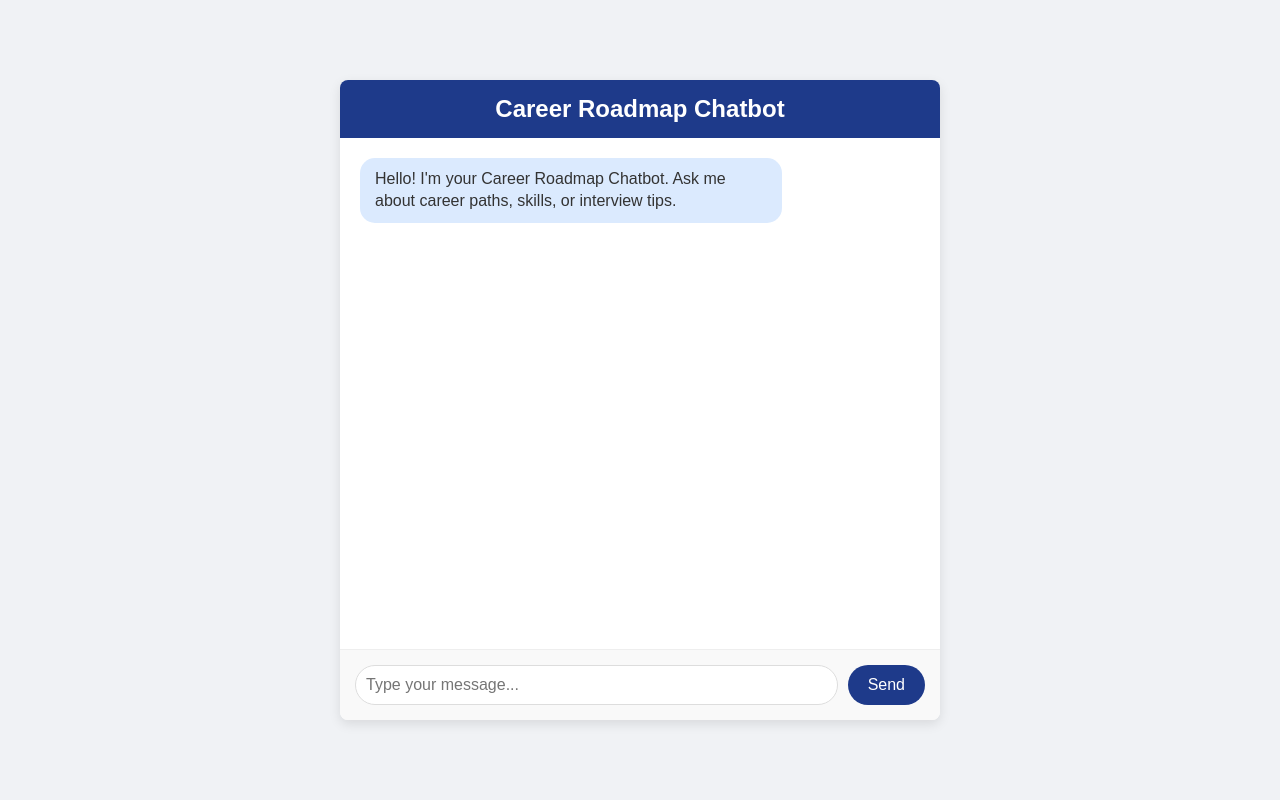
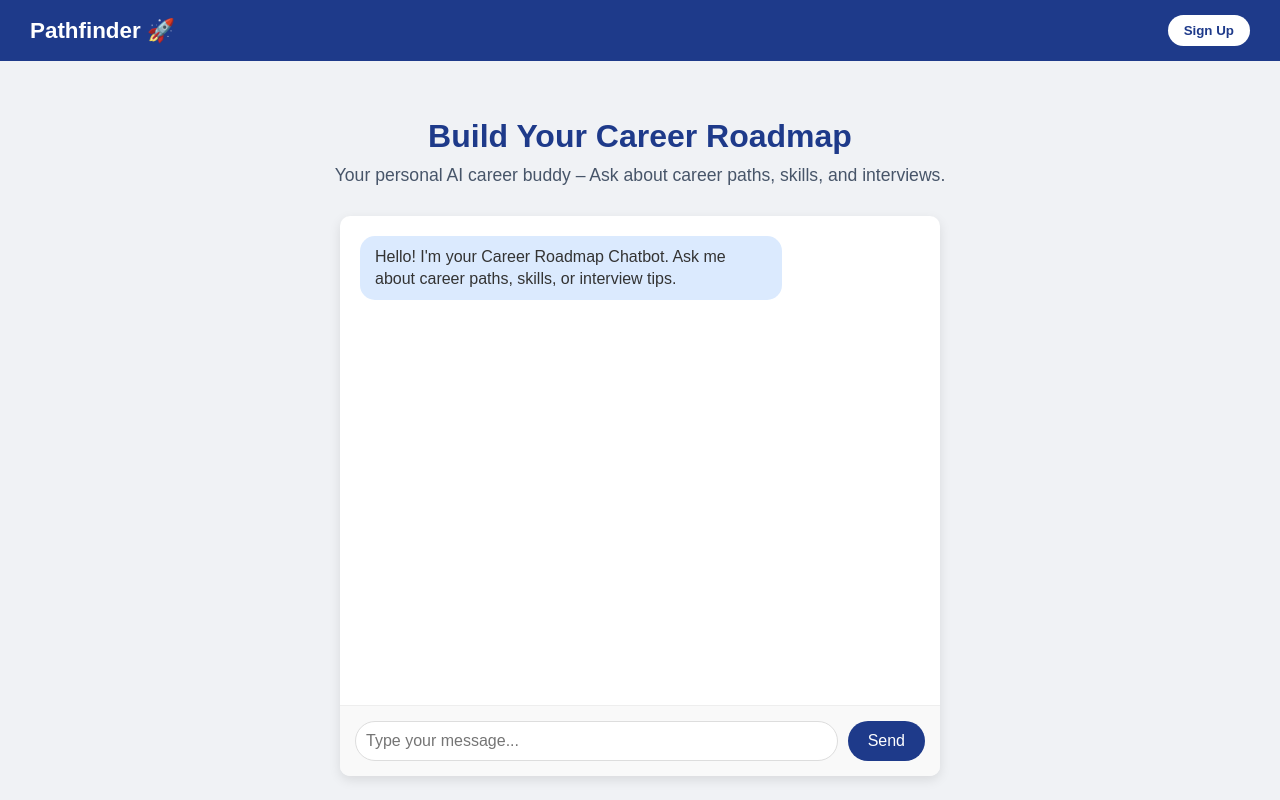
Before and after one commit to Sumayya-06/Pathfinder, a plain HTML site: page public/index.html in a window 1280 px wide. Drawn offline with Linux system fonts and the light colour scheme.

Commit message:
UI updated

```diff
--- a/public/index.html
+++ b/public/index.html
@@ -1,14 +1,27 @@
 <!DOCTYPE html>
 <html lang="en">
 <head>
-    <meta charset="UTF-8">
-    <meta name="viewport" content="width=device-width, initial-scale=1.0">
+  <meta charset="UTF-8" />
+  <meta name="viewport" content="width=device-width, initial-scale=1.0"/>
   <title>Career Roadmap Chatbot</title>
-    <link rel="stylesheet" href="style.css">
+  <link rel="stylesheet" href="style.css" />
 </head>
 <body>
+
+  <!-- Navigation Bar -->
+  <nav class="navbar">
+    <div class="nav-logo">Pathfinder 🚀</div>
+    <button class="signup-btn">Sign Up</button>
+  </nav>
+
+  <!-- Hero Section -->
+  <section class="hero">
+    <h1>Build Your Career Roadmap</h1>
+    <p>Your personal AI career buddy – Ask about career paths, skills, and interviews.</p>
+  </section>
+
+  <!-- Chat Section -->
   <div class="chat-container">
-        <h1>Career Roadmap Chatbot</h1>
     <div class="chat-messages" id="chatMessages">
       <div class="message bot">Hello! I'm your Career Roadmap Chatbot. Ask me about career paths, skills, or interview tips.</div>
     </div>
@@ -17,6 +30,7 @@
       <button id="sendButton">Send</button>
     </div>
   </div>
+
   <script src="script.js"></script>
 </body>
 </html>
--- a/public/style.css
+++ b/public/style.css
@@ -1,32 +1,70 @@
+/* Reset and Base */
 body {
     font-family: Arial, sans-serif;
+    margin: 0;
+    background-color: #f0f2f5;
+  }
+
+  /* Navbar */
+  .navbar {
+    background-color: #1E3A8A;
+    color: white;
+    padding: 15px 30px;
     display: flex;
-    justify-content: center;
+    justify-content: space-between;
     align-items: center;
-    min-height: 100vh;
-    background-color: #f0f2f5;
+  }
+
+  .nav-logo {
+    font-size: 1.4rem;
+    font-weight: bold;
+  }
+
+  .signup-btn {
+    background-color: white;
+    color: #1E3A8A;
+    padding: 8px 16px;
+    border: none;
+    border-radius: 20px;
+    font-weight: bold;
+    cursor: pointer;
+    transition: background-color 0.3s ease;
+  }
+
+  .signup-btn:hover {
+    background-color: #e0e7ff;
+  }
+
+  /* Hero */
+  .hero {
+    text-align: center;
+    padding: 30px 20px 10px;
+  }
+
+  .hero h1 {
+    font-size: 2rem;
+    color: #1E3A8A;
+    margin-bottom: 10px;
+  }
+
+  .hero p {
+    font-size: 1.1rem;
+    color: #475569;
     margin: 0;
   }
 
+  /* Chat container */
   .chat-container {
     background-color: #fff;
-    border-radius: 8px;
+    border-radius: 10px;
     box-shadow: 0 4px 12px rgba(0, 0, 0, 0.1);
     width: 90%;
     max-width: 600px;
-    height: 80vh;
+    height: 70vh;
+    margin: 20px auto;
     display: flex;
     flex-direction: column;
     overflow: hidden;
-}
-
-h1 {
-    background-color: #1E3A8A;
-    color: white;
-    padding: 15px;
-    margin: 0;
-    text-align: center;
-    font-size: 1.5em;
   }
 
   .chat-messages {
@@ -76,7 +114,7 @@ h1 {
 
   #chatInput:focus {
     border-color: #1E3A8A;
-    box-shadow: 0 0 0 2px rgba(76, 175, 80, 0.2);
+    box-shadow: 0 0 0 2px rgba(30, 58, 138, 0.2);
   }
 
   #sendButton {
@@ -91,5 +129,16 @@ h1 {
   }
 
   #sendButton:hover {
-    background-color: #1E3A8A;
+    background-color: #374dbf;
   }
+
+  /* Responsive */
+  @media (max-width: 600px) {
+    .hero h1 {
+      font-size: 1.5rem;
+    }
+
+    .hero p {
+      font-size: 1rem;
+    }
+  }
```
Lines whose indentation alone changed are shown as unchanged.
